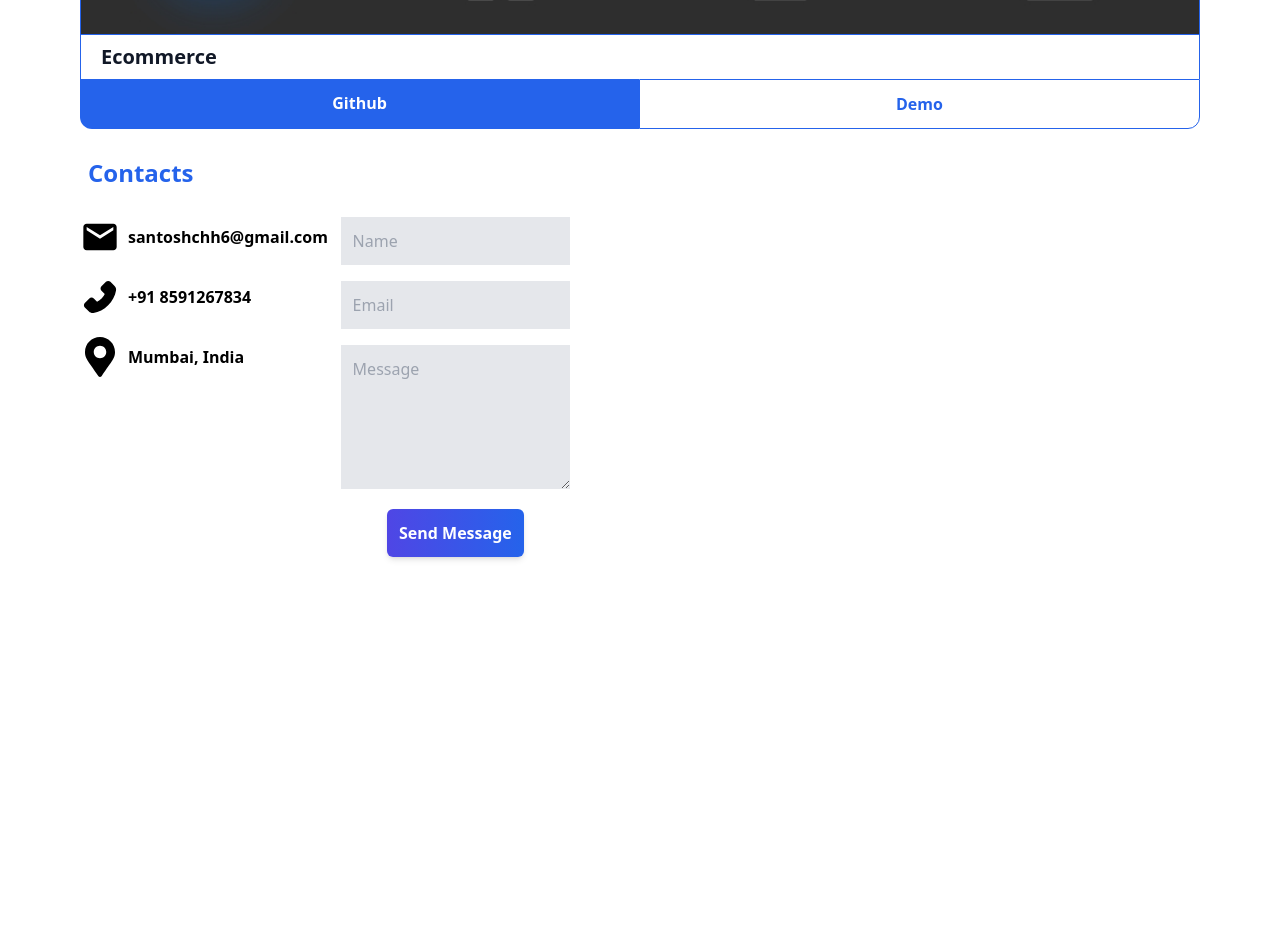
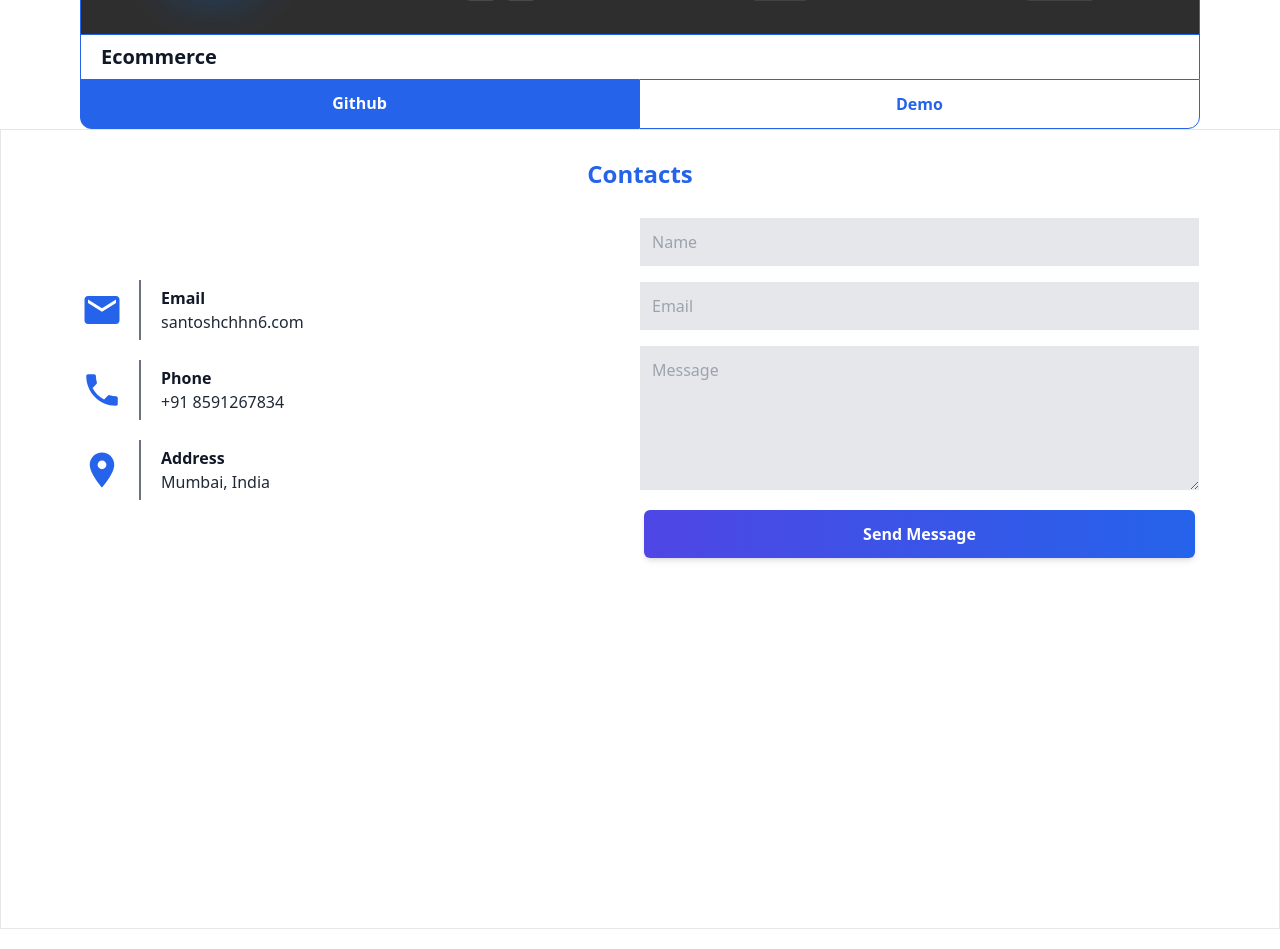
Before and after one commit to santoshchhn6/portfolio, a React (Vite) app: page / in a window 1280 px wide. Shown: the part 7080-8029 px from the top of the page. Built offline with nearby package versions, Linux system fonts and the light colour scheme.

Commit message:
contact style completed

```diff
--- a/src/Component/Contact.tsx
+++ b/src/Component/Contact.tsx
@@ -3,6 +3,7 @@ import { style } from "../style";
 import { MdEmail } from "react-icons/md";
 import { AiFillPhone } from "react-icons/ai";
 import { FaMapMarkerAlt } from "react-icons/fa";
+import * as MaterialDesign from "react-icons/md";
 
 const Contact = () => {
   const handleSendMessage = (
@@ -14,11 +15,59 @@ const Contact = () => {
     console.log({ data });
   };
   return (
-    <div id="contact" className=" section">
-      <div className={`${style.heading}`}>Contacts</div>
-      <div className="flex max-sm:flex-col">
+    <div id="contact" className="border section">
+      <h2 className={`${style.heading} text-center`}>Contacts</h2>
+      <div className=" flex flex-wrap max-sm:flex-col max-sm:items-center">
         <UserInfo />
         <SendMessage handleSendMessage={handleSendMessage} />
+      </div>
+    </div>
+  );
+};
+
+const UserInfo = () => {
+  const info = [
+    {
+      title: "Email",
+      value: "santoshchhn6.com",
+      icon: "MdEmail",
+    },
+    {
+      title: "Phone",
+      value: "+91 8591267834",
+      icon: "MdPhone",
+    },
+    {
+      title: "Address",
+      value: "Mumbai, India",
+      icon: "MdLocationOn",
+    },
+  ];
+  return (
+    <div className="max-sm:w-[90%] flex-1 flex flex-col justify-center gap-5 my-5 ">
+      {info.map((e) => (
+        <CustomIcon title={e.title} icon={e.icon} value={e.value} />
+      ))}
+    </div>
+  );
+};
+
+type IconProps = {
+  title: string;
+  icon: string;
+  value: string;
+};
+const CustomIcon = ({ title, icon, value }: IconProps) => {
+  const MdIcon = MaterialDesign[icon];
+  return (
+    <div className="flex items-center gap-2">
+      <MdIcon
+        size={60}
+        className="text-blue-600 border-r-2 border-gray-500 pr-4 mr-3"
+      />
+      <div>
+        <p className="font-bold text-gray-900">{title}</p>
+        <p className="text-gray-800">{value}</p>
       </div>
     </div>
   );
@@ -39,7 +88,7 @@ const SendMessage = ({ handleSendMessage }: messageProps) => {
   };
   return (
     <form
-      className="flex flex-col items-center gap-4 "
+      className=" min-w-[300px] max-sm:w-[90%] flex-1 flex flex-col  gap-4 "
       onSubmit={(e) => handleSendMessage(e, inputs)}
     >
       <input
@@ -64,28 +113,11 @@ const SendMessage = ({ handleSendMessage }: messageProps) => {
         rows={5}
         onChange={(e) => handleInputs(e)}
       ></textarea>
-      <button type="submit" className={`${style.btn}`}>
+      <button type="submit" className={`${style.btn} m-0 w-fi`}>
         Send Message
       </button>
     </form>
   );
 };
 
-const UserInfo = () => (
-  <div className="flex flex-col gap-5 font-bold">
-    <div className="flex items-center gap-2">
-      <MdEmail size={40} />
-      <span>santoshchh6@gmail.com</span>
-    </div>
-    <div className="flex items-center gap-2">
-      <AiFillPhone size={40} />
-      <span>+91 8591267834</span>
-    </div>
-    <div className="flex items-center gap-2">
-      <FaMapMarkerAlt size={40} />
-      <span>Mumbai, India</span>
-    </div>
-  </div>
-);
-
 export default Contact;
--- a/src/style.tsx
+++ b/src/style.tsx
@@ -3,5 +3,6 @@ export const style = {
   btn2: "m-1 p-3 rounded-md font-bold ease-in  duration-300 hover:scale-105 border border-blue-600 text-blue-600  bg-white active:scale-95",
   btn3: "border bg-blue-600 text-white font-bold p-3 rounded-md hover:bg-blue-500 active:scale-95 ease-in-out duration-300",
   heading: "text-blue-600 p-2 font-bold text-2xl  my-5",
-  inp: " bg-gray-200 outline-none w-[90%] p-3 focus:border-b-4 focus:border-blue-500",
+  inp: " bg-gray-200 outline-none w-[100%] p-3 focus:border-b-4 focus:border-blue-500",
+  icon: "border-r-2 border-gray-500 px-4 mr-3",
 };
```
